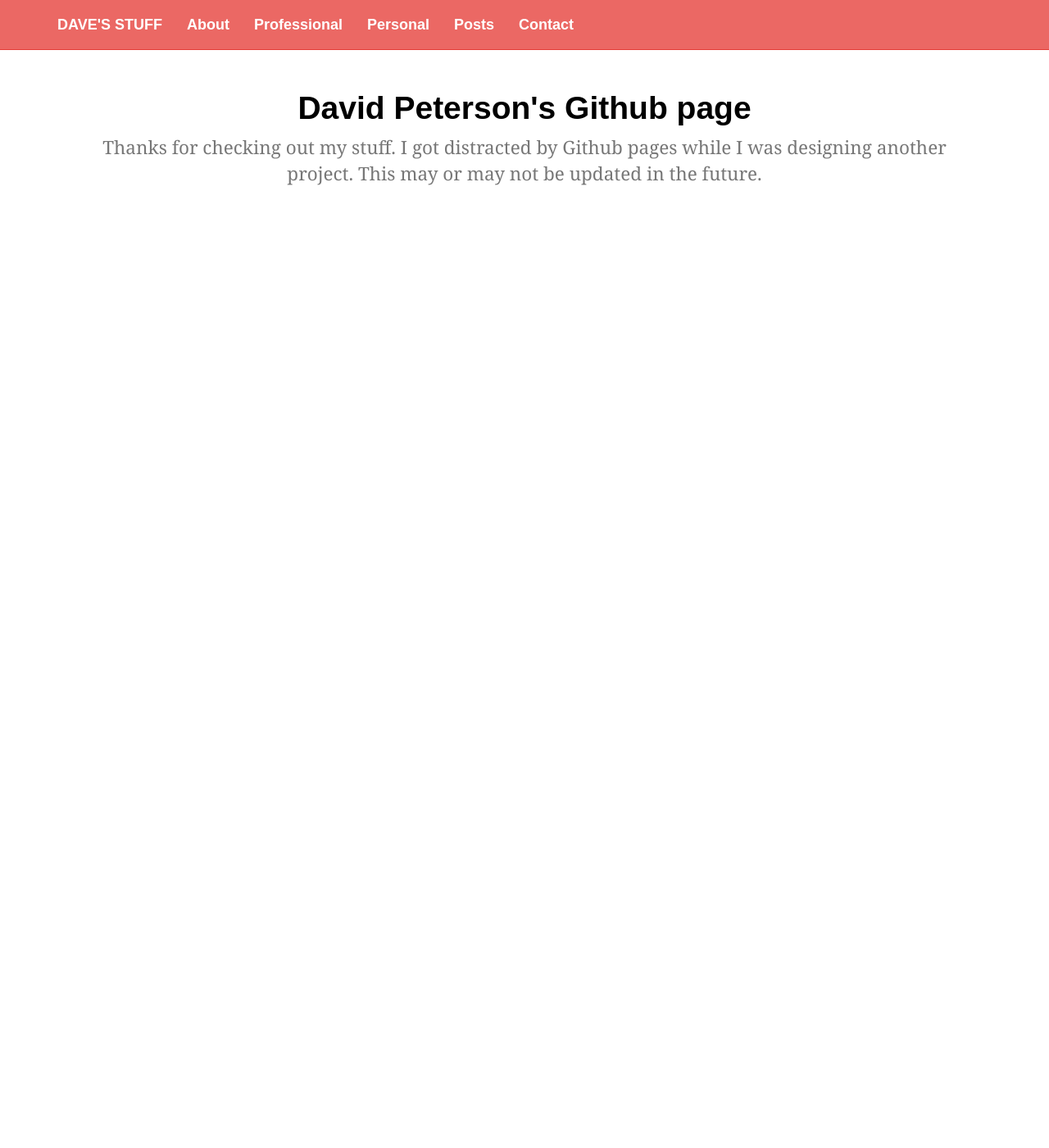
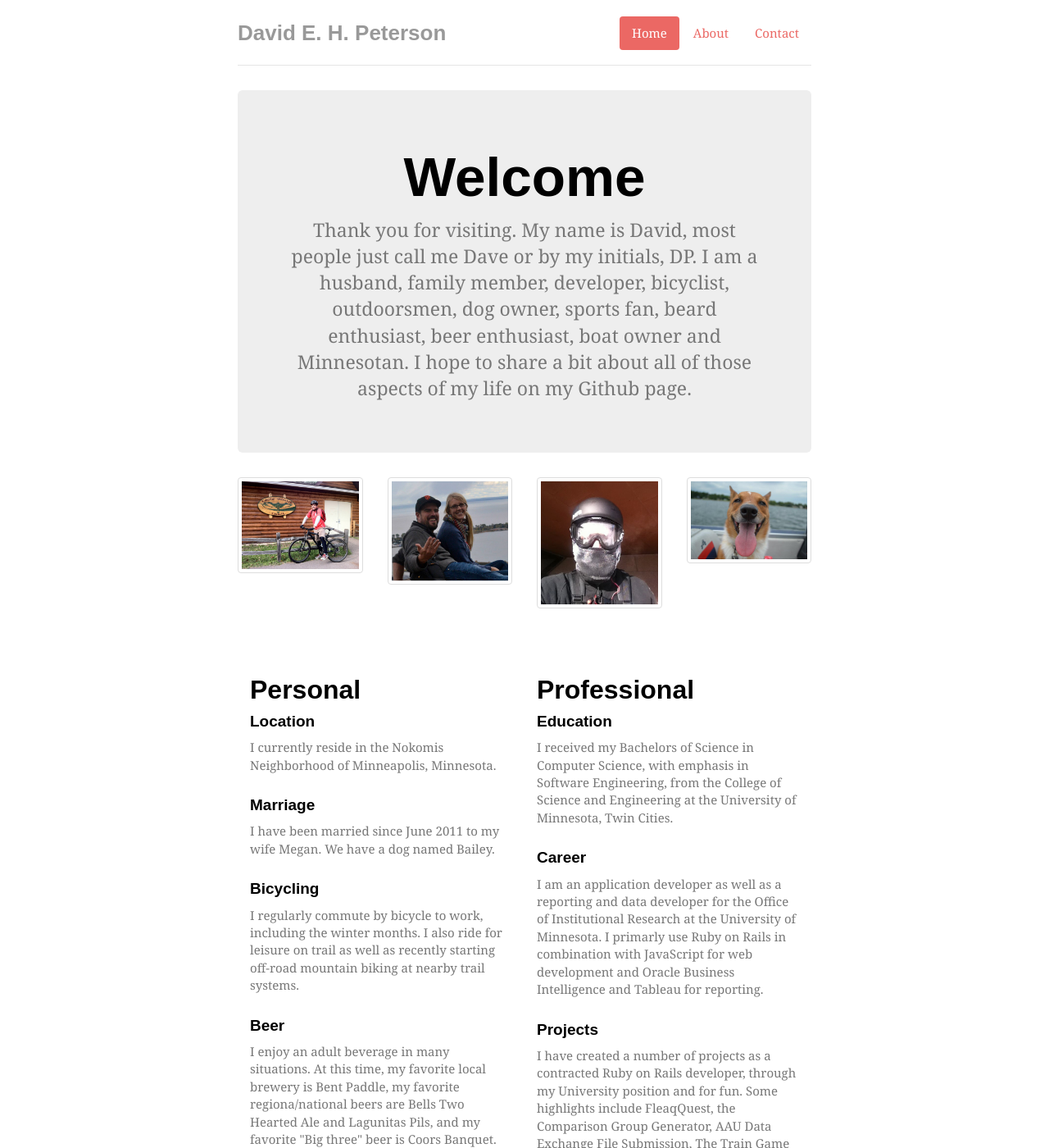
Before and after one commit to pete2786/pete2786.github.io, a Jekyll site: the page index.html, which Jekyll copies as it is, in a window 1280 px wide and 1400 px high. Shown: the whole window at 82% size. Built offline with Jekyll 4.4.1, drawn with Linux system fonts in a browser that asks for light colours; nearby versions of some CDN libraries; some web fonts are replaced; some of the changed text lies outside the part shown.

Commit message:
Made github page actually semi reasonable enough to share.

```diff
--- a/css/main.css
+++ b/css/main.css
@@ -1,7 +1,79 @@
+/* Space out content a bit */
 body {
-  padding-top: 50px;
+  padding-top: 20px;
+  padding-bottom: 20px;
 }
-.starter-template {
-  padding: 40px 15px;
+
+/* Everything but the jumbotron gets side spacing for mobile first views */
+.header,
+.marketing,
+.footer {
+  padding-right: 15px;
+  padding-left: 15px;
+}
+
+/* Custom page header */
+.header {
+  border-bottom: 1px solid #e5e5e5;
+}
+/* Make the masthead heading the same height as the navigation */
+.header h3 {
+  padding-bottom: 19px;
+  margin-top: 0;
+  margin-bottom: 0;
+  line-height: 40px;
+}
+
+/* Custom page footer */
+.footer {
+  padding-top: 19px;
+  color: #777;
+  border-top: 1px solid #e5e5e5;
+}
+
+/* Customize container */
+@media (min-width: 768px) {
+  .container {
+    max-width: 730px;
+  }
+}
+.container-narrow > hr {
+  margin: 30px 0;
+}
+
+/* Main marketing message and sign up button */
+.jumbotron {
   text-align: center;
+  border-bottom: 1px solid #e5e5e5;
 }
+.jumbotron .btn {
+  padding: 14px 24px;
+  font-size: 21px;
+}
+
+/* Supporting marketing content */
+.marketing {
+  margin: 40px 0;
+}
+.marketing p + h4 {
+  margin-top: 28px;
+}
+
+/* Responsive: Portrait tablets and up */
+@media screen and (min-width: 768px) {
+  /* Remove the padding we set earlier */
+  .header,
+  .marketing,
+  .footer {
+    padding-right: 0;
+    padding-left: 0;
+  }
+  /* Space out the masthead */
+  .header {
+    margin-bottom: 30px;
+  }
+  /* Remove the bottom border on the jumbotron for visual effect */
+  .jumbotron {
+    border-bottom: 0;
+  }
+}
--- a/index.html
+++ b/index.html
@@ -4,7 +4,7 @@
     <meta charset="utf-8">
     <meta http-equiv="X-UA-Compatible" content="IE=edge">
     <meta name="viewport" content="width=device-width, initial-scale=1">
-    <title>Dave's stuff</title>
+    <title>David E. H. Peterson</title>
 
     <!-- Bootstrap -->
 
@@ -20,41 +20,96 @@
     <![endif]-->
   </head>
   <body>
-<div class="navbar navbar-inverse navbar-fixed-top" role="navigation">
-      <div class="container">
-        <div class="navbar-header">
-          <button type="button" class="navbar-toggle" data-toggle="collapse" data-target=".navbar-collapse">
-            <span class="sr-only">Toggle navigation</span>
-            <span class="icon-bar"></span>
-            <span class="icon-bar"></span>
-            <span class="icon-bar"></span>
-          </button>
-          <a class="navbar-brand" href="#">Dave's stuff</a>
-        </div>
-        <div class="collapse navbar-collapse">
-          <ul class="nav navbar-nav">
-            <li><a href="#about">About</a></li>
-            <li><a href="#pro">Professional</a></li>
-            <li><a href="#personal">Personal</a></li>
-            <li><a href="#posts">Posts</a></li>
-            <li><a href="#contact">Contact</a></li>
-          </ul>
-        </div><!--/.nav-collapse -->
-      </div>
-    </div>
-
     <div class="container">
-
-      <div class="starter-template">
-        <h1>David Peterson's Github page</h1>
-        <p class="lead">Thanks for checking out my stuff. I got distracted by Github pages while I was designing another project. This may or may not be updated in the future.</p>
+      <div class="header">
+        <ul class="nav nav-pills pull-right">
+          <li class="active"><a href="#">Home</a></li>
+          <li><a href="#about" class="smooth">About</a></li>
+          <li><a href="#contact" class="smooth">Contact</a></li>
+        </ul>
+        <h3 class="text-muted">David E. H. Peterson</h3>
       </div>
 
-    </div><!-- /.container -->
+      <div class="jumbotron">
+        <h1>Welcome</h1>
+        <p class="lead">Thank you for visiting. My name is David, most people just call me Dave or by my initials, DP. I am a husband, family member, developer, bicyclist, outdoorsmen, dog owner, sports fan, beard enthusiast, beer enthusiast, boat owner and Minnesotan. I hope to share a bit about all of those aspects of my life on my Github page.</p>
+      </div>
+
+      <div class="row">
+        <div class="col-xs-6 col-md-3">
+          <a href="images/levis_mtb.jpg" class="thumbnail">
+            <img src="images/levis_mtb.jpg" alt="Mountain biking at Levis Mound near Hatfield, WI.">
+          </a>
+        </div>
+        <div class="col-xs-6 col-md-3">
+          <a href="images/duluth.jpg" class="thumbnail">
+            <img src="images/duluth.jpg" alt="Mountain biking at Levis Mound near Hatfield, WI.">
+          </a>
+        </div>
+        <div class="col-xs-6 col-md-3">
+          <a href="images/frosted.jpg" class="thumbnail">
+            <img src="images/frosted.jpg" alt="Mountain biking at Levis Mound near Hatfield, WI.">
+          </a>
+        </div>
+        <div class="col-xs-6 col-md-3">
+          <a href="images/bailey.jpg" class="thumbnail">
+            <img src="images/bailey.jpg" alt="Mountain biking at Levis Mound near Hatfield, WI.">
+          </a>
+        </div>
+      </div>
+
+      <div class="row marketing">
+        <div class="col-lg-6">
+          <h2 id="about">Personal</h2>
+          <h4>Location</h4>
+          <p>I currently reside in the Nokomis Neighborhood of Minneapolis, Minnesota.</p>
+          <h4>Marriage</h4>
+          <p>I have been married since June 2011 to my wife Megan. We have a dog named Bailey.</p>
+
+          <h4>Bicycling</h4>
+          <p>I regularly commute by bicycle to work, including the winter months. I also ride for leisure on trail as well as recently starting off-road mountain biking at nearby trail systems.</p>
+
+          <h4>Beer</h4>
+          <p>I enjoy an adult beverage in many situations. At this time, my favorite local brewery is Bent Paddle, my favorite regiona/national beers are Bells Two Hearted Ale and Lagunitas Pils, and my favorite "Big three" beer is Coors Banquet.</p>
+
+          <h4>Sports</h4>
+          <p>I am a die-hard University of Minnesota Gopher fan and cheer for all Minnesota sports teams. I am also a Green Bay Packer fan by marriage.</p>
+        </div>
+
+        <div class="col-lg-6">
+          <h2>Professional</h2>
+          <h4>Education</h4>
+          <p>I received my Bachelors of Science in Computer Science, with emphasis in Software Engineering, from the College of Science and Engineering at the University of Minnesota, Twin Cities.
+
+          <h4>Career</h4>
+          <p>I am an application developer as well as a reporting and data developer for the Office of Institutional Research at the University of Minnesota. I primarly use Ruby on Rails in combination with JavaScript for web development and Oracle Business Intelligence and Tableau for reporting.</p>
+
+          <h4>Projects</h4>
+          <p>I have created a number of projects as a contracted Ruby on Rails developer, through my University position and for fun. Some highlights include FleaqQuest, the Comparison Group Generator, AAU Data Exchange File Submission, The Train Game and more. Project details will be added shortly.</p>
+
+          <h4>Resumé</h4>
+          <p>For a full professional resume, please email me. You may also take a look at my Github profile or the projects listed on this site for an what I am able to do.</p>
+        </div>
+
+        <h2 id="contact">Contact</h2>
+        <p>Please contact me via <a href="mailto: eazydp+github@gmail.com">email</a>.</p>
+      </div>
+
+      <div class="footer">
+        <p>&copy; David Edward Hanrahan Peterson 2014</p>
+      </div>
 
     <!-- jQuery (necessary for Bootstrap's JavaScript plugins) -->
     <script src="https://ajax.googleapis.com/ajax/libs/jquery/1.11.0/jquery.min.js"></script>
     <!-- Include all compiled plugins (below), or include individual files as needed -->
     <script src="js/bootstrap.min.js"></script>
+    <script>
+      $('a.smooth').click(function(){
+          $('html, body').animate({
+              scrollTop: $( $.attr(this, 'href') ).offset().top
+          }, 500);
+          return false;
+      });
+    </script>
   </body>
 </html>
```
Also changed, not shown: images/bailey.jpg (added), images/duluth.jpg (added), images/frosted.jpg (added), images/levis_mtb.jpg (added).
